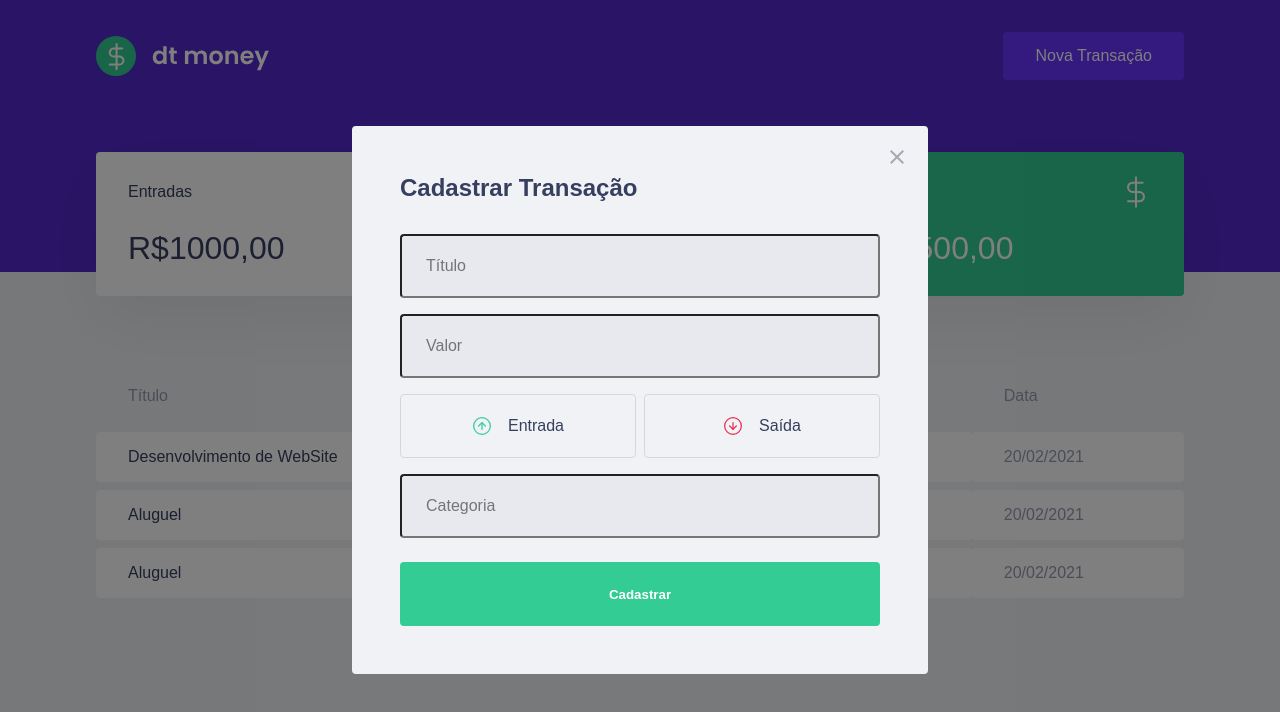
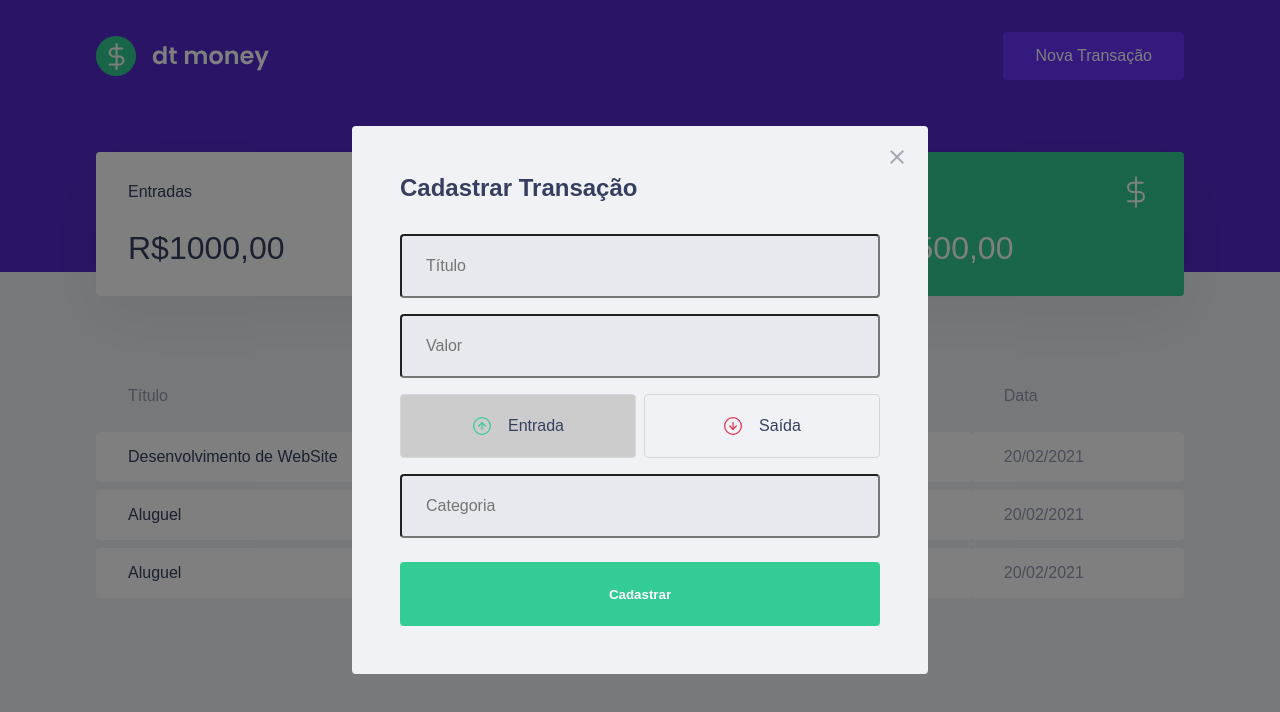
Before and after one commit to geraldoaax/dtmoney, a React (Create React App) app: page / in a window 1280 px wide. Both pictures are taken after a click on the button "Nova Transação". Shown: the top 712 px of the page. Built offline with nearby package versions, Linux system fonts and the light colour scheme; no server answers; what miragejs would draw is missing.

Commit message:
button layour + styled components

```diff
--- a/src/components/NewTransactionModal/index.tsx
+++ b/src/components/NewTransactionModal/index.tsx
@@ -2,7 +2,8 @@ import Modal from "react-modal";
 import incomeImg from "../../assets/income.svg";
 import outcomeImg from "../../assets/outcome.svg";
 import closeImg from "../../assets/close.svg";
-import { Container, TrasactionTypeContainer } from "./styles";
+import { Container, TrasactionTypeContainer, RadioBox } from "./styles";
+import { useState } from "react";
 
 interface NewTransactionModalProps {
   isOpen: boolean;
@@ -13,6 +14,9 @@ export function NewTransactionModal({
   isOpen,
   onRequestClose,
 }: NewTransactionModalProps) {
+
+const [type, setType] = useState('deposit');
+
   return (
     <Modal
       isOpen={isOpen}
@@ -31,22 +35,26 @@ export function NewTransactionModal({
       <Container>
         <h2>Cadastrar Transação</h2>
         <input placeholder="Título" />
-
         <input type="number" placeholder="Valor" />
 
         <TrasactionTypeContainer>
-          <button
+          <RadioBox
           type="button"
+          onClick={() => (setType('deposit'))}
+          isActive={type === 'deposit'}
           >
               <img src={incomeImg} alt="Entrada"/>
               <span>Entrada</span>
-          </button>
-          <button
+          </RadioBox>
+          <RadioBox
           type="button"
+          onClick={() => (setType('withdraw'))}
+          isActive={type === 'withdraw'}
+
           >
               <img src={outcomeImg} alt="Saída"/>
               <span>Saída</span>
-          </button>
+          </RadioBox>
         </TrasactionTypeContainer>
 
         <input placeholder="Categoria" />
--- a/src/components/NewTransactionModal/styles.ts
+++ b/src/components/NewTransactionModal/styles.ts
@@ -56,13 +56,19 @@ margin: 1rem 0;
 display: grid;
 grid-template-columns: 1fr 1fr;
 gap: 0.5rem;
+`;
 
-button {
-  height: 4rem;
+interface RadioBoxProps {
+  isActive: boolean;
+}
+
+export const RadioBox = styled.button<RadioBoxProps> `
+
+height: 4rem;
   border: 1px solid #d7d7d7;
   border-radius: 0.25rem;
 
-  background: transparent;
+  background: ${(props) => props.isActive ? '#ccc' : 'transparent'};
 
   display: flex;
   align-items: center;
@@ -71,7 +77,7 @@ button {
   transition: border-color 0.2s;
 
   &:hover {
-    border-color:${darken(0.1, '#d7d7d7')}
+    border-color:${darken(0.2, '#d7d7d7')}
   }
 
 
@@ -86,5 +92,5 @@ button {
       font-size: 1rem;
       color: var(--text-title);
     }
-}
+
 `;
```
